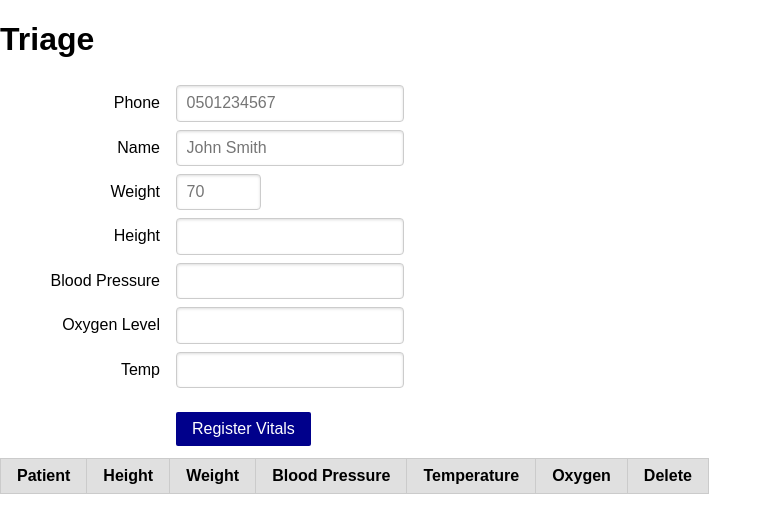
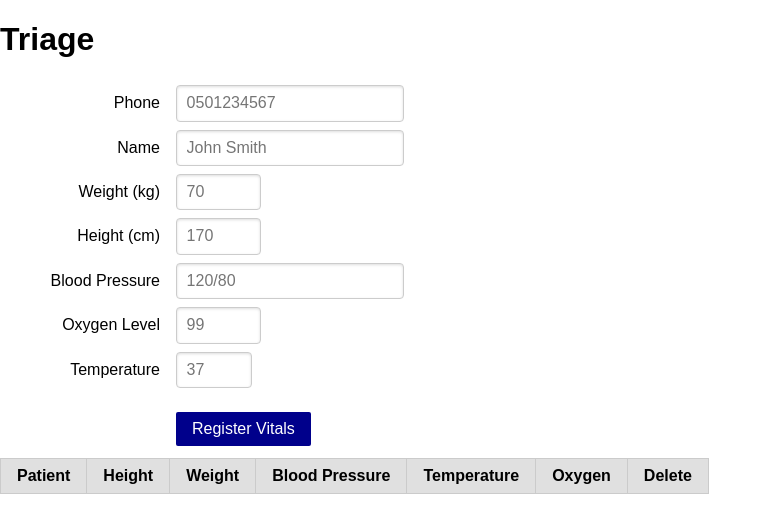
Before and after one commit to CEN333-Spring24-25/SecondAngularProject, an Angular app: page / in a window 1280 px wide. Shown: the top 532 px of the page, without its empty margins (0-772 px from the left). Built offline with nearby package versions, Linux system fonts and the light colour scheme.

Commit message:
Form Controls done

```diff
--- a/src/app/app.component.html
+++ b/src/app/app.component.html
@@ -22,7 +22,7 @@
         </div>
 
         <div class="pure-control-group">
-            <label for="weight"> Weight </label>
+            <label for="weight"> Weight (kg) </label>
             <input required  type="number" min="0" max="250" id="weight" [(ngModel)]="weight" name="weight" #weightcontrol="ngModel" placeholder="70">
             <span class="error-message" *ngIf="weightcontrol.invalid && weightcontrol.touched">
                 <small *ngIf="weightcontrol.errors?.['required']"> Required </small>
@@ -32,26 +32,43 @@
         </div>
 
         <div class="pure-control-group">
-            <label for="height"> Height </label>
-            <input required type="text" id="height" [(ngModel)]="height" name="height">
+            <label for="height"> Height (cm) </label>
+            <input required type="number" min="0" max="200" id="height" [(ngModel)]="height" name="height" #heightcontrol="ngModel" placeholder="170">
+            <span class="error-message" *ngIf="heightcontrol.invalid && heightcontrol.touched">
+                <small *ngIf="heightcontrol.errors?.['required']"> Required </small>
+                <small *ngIf="heightcontrol.errors?.['min']"> Height cannot be below 0 cm </small>
+                <small *ngIf="heightcontrol.errors?.['max']"> Height cannot be more than 200 cm </small>
+            </span>
 
         </div>
 
         <div class="pure-control-group">
             <label for="bloodpressure"> Blood Pressure </label>
-            <input required type="text" id="bloodpressure" [(ngModel)]="bloodpressure" name="bloodpressure">
-
+            <input required type="text" pattern="^\d{2,3}/\d{2,3}$" id="bloodpressure" [(ngModel)]="bloodpressure" name="bloodpressure" #bloodpressurecontrol="ngModel" placeholder="120/80">
+            <span class="error-message" *ngIf="bloodpressurecontrol.invalid && heightcontrol.touched">
+                <small *ngIf="bloodpressurecontrol.errors?.['required']"> Required </small>
+                <small *ngIf="bloodpressurecontrol.errors?.['pattern']"> Badly formatted blood pressure </small>
+            </span>
         </div>
 
         <div class="pure-control-group">
             <label for="oxygenlevel"> Oxygen Level </label>
-            <input required type="text" id="oxygenlevel" [(ngModel)]="oxygenlevel" name="oxygenlevel">
-
+            <input required type="number" min="50" max="100" id="oxygenlevel" [(ngModel)]="oxygenlevel" name="oxygenlevel" #oxygencontrol="ngModel" placeholder="99">
+            <span class="error-message" *ngIf="oxygencontrol.invalid && oxygencontrol.touched">
+                <small *ngIf="oxygencontrol.errors?.['required']"> Required </small>
+                <small *ngIf="oxygencontrol.errors?.['min']"> Oxygen cannot be below 50% </small>
+                <small *ngIf="oxygencontrol.errors?.['max']"> Oxygen cannot be more than 100% </small>
+            </span>
         </div>
 
         <div class="pure-control-group">
-            <label for="temp"> Temp </label>
-            <input required type="text" id="temp" [(ngModel)]="temp" name="temp">
+            <label for="temp"> Temperature </label>
+            <input required type="number" min="36" max="42" id="temp" [(ngModel)]="temp" name="temp" #tempcontrol="ngModel" placeholder="37">
+            <span class="error-message" *ngIf="tempcontrol.invalid && tempcontrol.touched">
+                <small *ngIf="tempcontrol.errors?.['required']"> Required </small>
+                <small *ngIf="tempcontrol.errors?.['min']"> Temp cannot be below 36 </small>
+                <small *ngIf="tempcontrol.errors?.['max']"> Temp cannot be more than 42 </small>
+            </span>
 
         </div>
         <div class="pure-controls">
```
